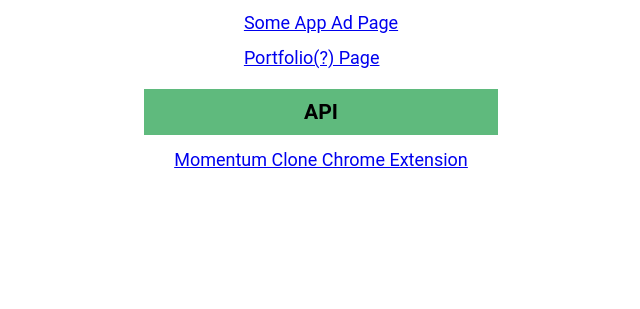
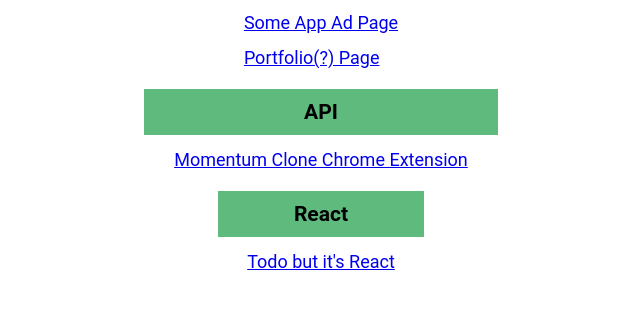
Before and after one commit to ksenia-nesytova/ksenia-nesytova.github.io, a plain HTML site: page index.html in a window 1280 px wide. Shown: the part 133-442 px from the top of the page, without its empty margins (319-959 px from the left). Drawn offline with Linux system fonts and the light colour scheme.

Commit message:
added new link

```diff
--- a/index.html
+++ b/index.html
@@ -23,6 +23,12 @@
           <li><a href="https://ksenia-nesytova.github.io/Momentum-clone/">Momentum Clone Chrome Extension</a></li>
         </ul>
       </div>
+      <div>
+        <h3>React</h3>
+        <ul>
+          <li><a href="https://ksenia-nesytova.github.io/todo-but-its-react/">Todo but it's React</a></li>
+        </ul>
+      </div>
     </main>
   </body>
 </html>
```
